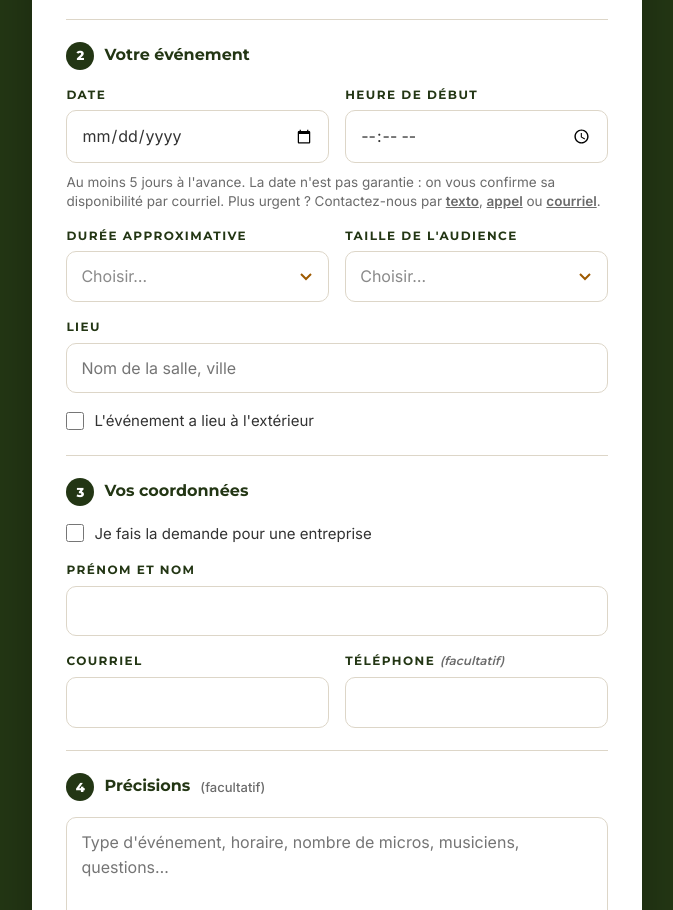
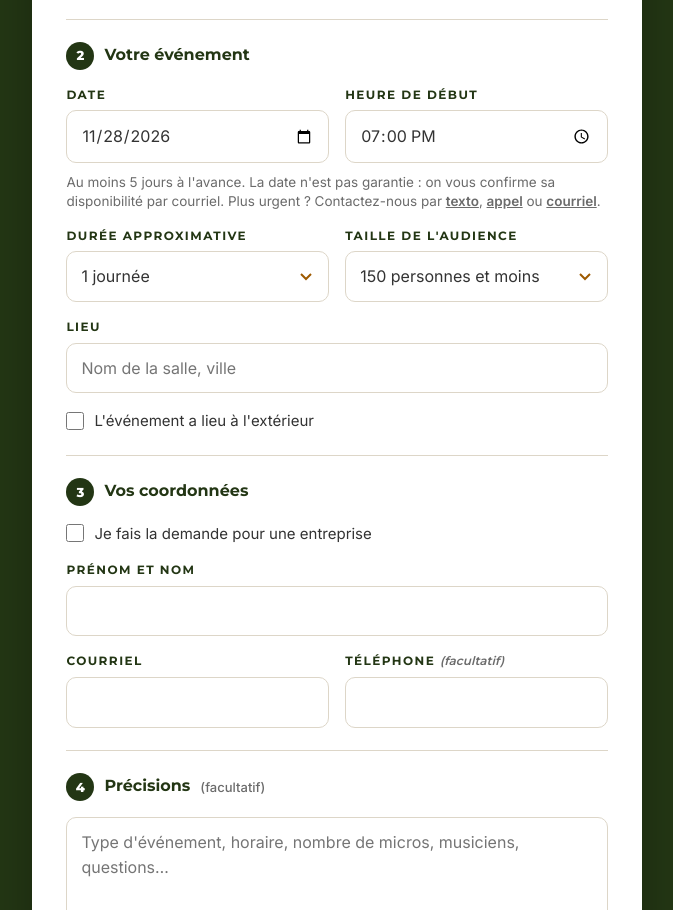
Before and after one commit to GabPoulin/lerepere-site, a plain HTML site: page index.html in a window 1280 px wide. Shown: the part 3878-4788 px from the top of the page, without its empty margins (534-1207 px from the left). Drawn offline with Linux system fonts and the light colour scheme.

Commit message:
Formulaire : valeurs par défaut (samedi, 19 h, 1 journée, 150 personnes et moins)
Co-Authored-By: Claude Opus 5.5 <noreply@anthropic.com>
Claude-Session: https://claude.ai/code/session_01S4mt3HYnfyYnVjpPMz3rpm

```diff
--- a/index.html
+++ b/index.html
@@ -352,15 +352,15 @@ footer img{height:30px}
         <h4><span class="num">2</span> Votre événement</h4>
         <div class="champs">
           <label><span>Date</span><input type="date" name="Date de l'événement" id="date-evenement" required></label>
-          <label><span>Heure de début</span><input type="time" name="Heure de début" required></label>
+          <label><span>Heure de début</span><input type="time" name="Heure de début" value="19:00" required></label>
           <small class="aide-champ large" id="aide-date">Au moins 5 jours à l'avance. La date n'est pas garantie : on vous confirme sa disponibilité par courriel. Plus urgent ? Contactez-nous par <a href="sms:+14504211285">texto</a>, <a href="tel:+14504211285">appel</a> ou <a href="mailto:contact@lerepere.info?subject=Demande%20sp%C3%A9ciale">courriel</a>.</small>
           <label><span>Durée approximative</span><select name="Durée approximative" id="duree" required>
-            <option value="" disabled selected>Choisir…</option>
-            <option data-p="base">1 h</option><option data-p="base">2 h</option><option data-p="base">3 h</option><option data-p="base">4 h et plus</option><option data-p="base">1 journée</option><option data-p="j2">2 jours</option><option data-p="sem">3 à 7 jours</option><option data-p="plus">Plus de 7 jours</option>
+            <option value="" disabled>Choisir…</option>
+            <option data-p="base">1 h</option><option data-p="base">2 h</option><option data-p="base">3 h</option><option data-p="base">4 h et plus</option><option data-p="base" selected>1 journée</option><option data-p="j2">2 jours</option><option data-p="sem">3 à 7 jours</option><option data-p="plus">Plus de 7 jours</option>
           </select></label>
           <label><span>Taille de l'audience</span><select name="Taille de l'audience" id="audience" required>
-            <option value="" disabled selected>Choisir…</option>
-            <option>50 personnes et moins</option><option>150 personnes et moins</option><option data-grosse="1">Plus de 150 personnes</option>
+            <option value="" disabled>Choisir…</option>
+            <option>50 personnes et moins</option><option selected>150 personnes et moins</option><option data-grosse="1">Plus de 150 personnes</option>
           </select></label>
           <small class="aide-champ large" id="aide-audience" hidden>Audience de plus de 150 personnes : le prix est établi sur soumission, selon vos besoins.</small>
           <label class="large" id="champ-estimation" hidden><span>Audience estimée</span><input type="number" name="Audience estimée" id="audience-estimee" min="151" inputmode="numeric" placeholder="Nombre de personnes" disabled></label>
@@ -412,8 +412,12 @@ footer img{height:30px}
   function maj(){var on=cb.checked;ch.hidden=!on;ent.disabled=!on;ent.required=on;lib.textContent=on?'Prénom et nom du contact':'Prénom et nom';if(!on)ent.value='';}
   cb.addEventListener('change',maj);
   var de=document.getElementById('date-evenement'),d=new Date();d.setDate(d.getDate()+5);
-  var min=d.getFullYear()+'-'+String(d.getMonth()+1).padStart(2,'0')+'-'+String(d.getDate()).padStart(2,'0');
+  function iso(x){return x.getFullYear()+'-'+String(x.getMonth()+1).padStart(2,'0')+'-'+String(x.getDate()).padStart(2,'0')}
+  var min=iso(d);
   de.min=min;
+  // Date par défaut : le premier samedi qui respecte le délai de 5 jours
+  var sam=new Date(d);while(sam.getDay()!==6)sam.setDate(sam.getDate()+1);
+  de.defaultValue=iso(sam);de.value=iso(sam);
   var aide=document.getElementById('aide-date');
   function verif(){var bad=!!(de.value&&de.value<min);de.setCustomValidity(bad?'Choisissez une date au moins 5 jours à l\u2019avance. Pour un besoin urgent, contactez-nous par texto ou appel.':'');de.classList.toggle('invalide',bad);aide.classList.toggle('alerte',bad)}
   de.addEventListener('input',verif);de.addEventListener('change',verif);
@@ -458,6 +462,7 @@ footer img{height:30px}
     }
   }
   f.addEventListener('change',majPrix);
+  majPrix();
 
   function nomChamp(el){
     if(el.type==='radio')return 'forfait souhaité';
```
